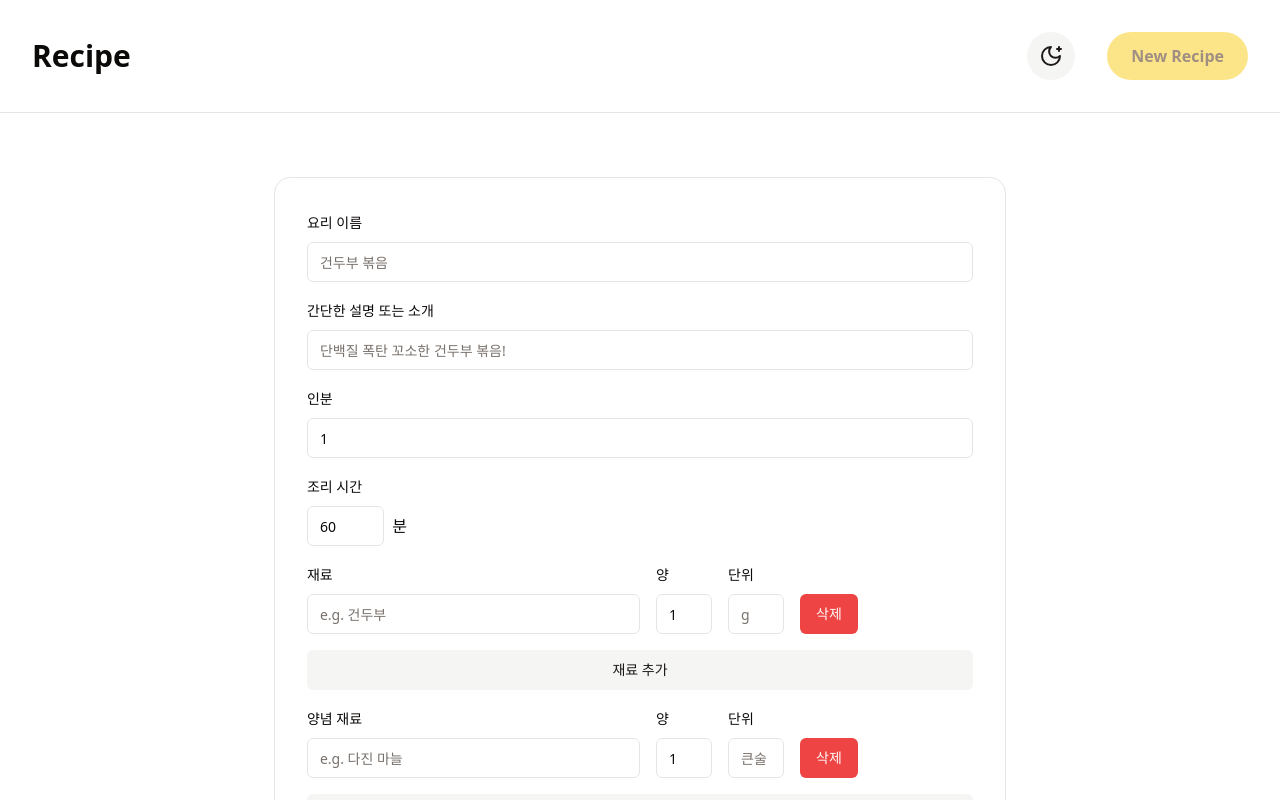
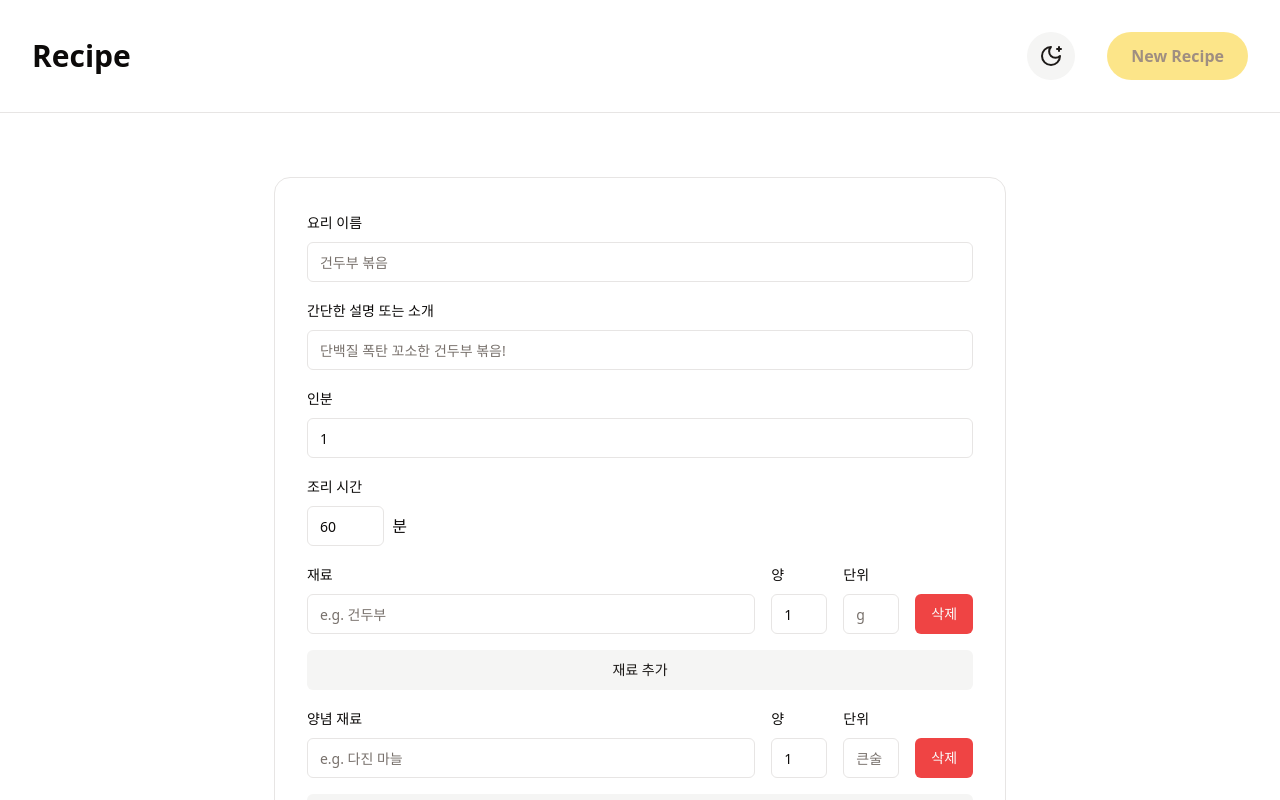
Before and after one commit to kizarrd/recipe-app, a React (Create React App) app: page /recipe/new in a window 1280 px wide. Shown: the top 800 px of the page. Built offline with nearby package versions, Linux system fonts and the light colour scheme.

Commit message:
filling the rest space in input form

```diff
--- a/src/components/RecipeForm.tsx
+++ b/src/components/RecipeForm.tsx
@@ -136,7 +136,7 @@ function RecipeForm({
                   control={form.control}
                   name={`ingredients.${index}.ingredient`}
                   render={({ field }) => (
-                    <FormItem className="w-1/2">
+                    <FormItem className="flex-1">
                       <FormLabel className="">재료</FormLabel>
                       <FormControl>
                         <Input placeholder="e.g. 건두부" {...field} />
@@ -215,7 +215,7 @@ function RecipeForm({
                   control={form.control}
                   name={`sauceIngredients.${index}.ingredient`}
                   render={({ field }) => (
-                    <FormItem className="w-1/2">
+                    <FormItem className="flex-1">
                       <FormLabel className="">양념 재료</FormLabel>
                       <FormControl>
                         <Input placeholder="e.g. 다진 마늘" {...field} />
@@ -315,13 +315,13 @@ function RecipeForm({
                             <div className="hidden sm:block text-sm">
                               Step {index + 1}
                             </div>
-                            <div className="flex items-center gap-2 p-2 w-[80%] rounded-lg bg-muted hover:bg-muted/70">
+                            <div className="flex items-center gap-2 p-2 flex-1 rounded-lg bg-muted hover:bg-muted/70">
                               <GripVertical size={20} strokeWidth={1} />
                               <FormField
                                 control={form.control}
                                 name={`directions.${index}.direction`}
                                 render={({ field }) => (
-                                  <FormItem className="w-[80%]">
+                                  <FormItem className="w-full">
                                     {/* <FormLabel className="">
                                 Step {index + 1}
                               </FormLabel> */}
```
